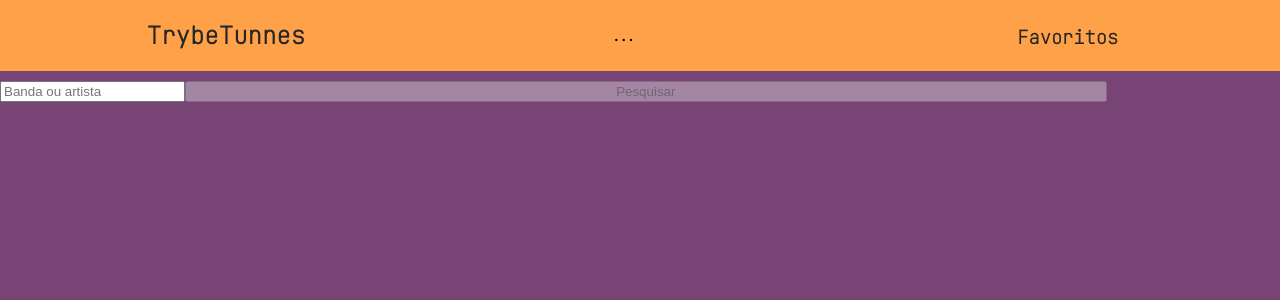
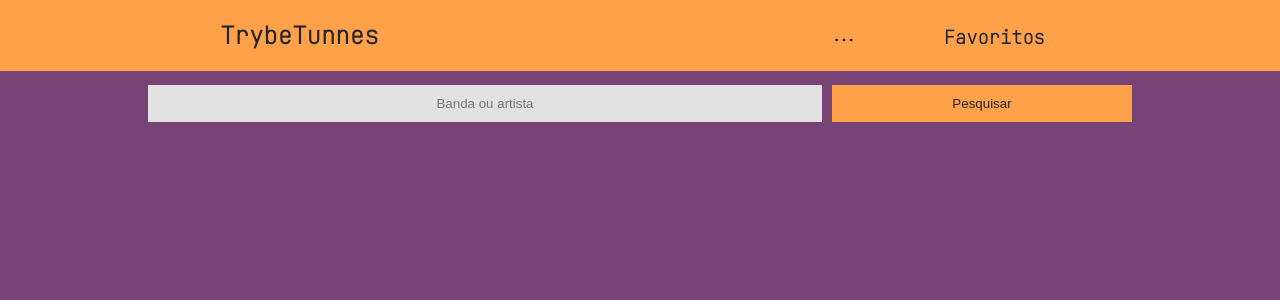
Before and after one commit to mabiiak/teste-trybetunes, a React (Create React App) app: page /search in a window 1280 px wide. Shown: the top 300 px of the page. Built offline with nearby package versions, Linux system fonts and the light colour scheme.

Commit message:
style: altera estilização dos card de busca

```diff
--- a/src/services/components/Header.js
+++ b/src/components/Header.js
@@ -1,8 +1,8 @@
 import React from 'react';
 import { Link } from 'react-router-dom';
 
-import { getUser } from '../userAPI';
-import Load from '../../pages/Load';
+import { getUser } from '../services/userAPI';
+import Load from '../pages/Load';
 
 import './header.css';
 
@@ -38,8 +38,8 @@ class Header extends React.Component {
         <Link to="/search">
           <h2> TrybeTunnes </h2>
         </Link>
+        <nav>
         { user ? <span></span> : <Load /> }
-        <nav>
           <Link to="/profile">
             <h3> { user } </h3>
           </Link>
--- a/src/css/search.css
+++ b/src/css/search.css
@@ -1,37 +1,74 @@
-/* .content {
-  margin-left: 30px;
+#search{
+  display: flex;
+  flex-direction: column;
 }
 
-.area-search {
+#results {
+  display: flex;
+  align-items: center;
+  justify-content: center;
+}
+
+#inputArtist {
+  background-color: #E1E1E1;
+  border: none;
+  height: 35px;
+  margin-right: 10px;
+  text-align: center;
+  width: 670px;
+}
+
+#results button {
+  height: 37px;
+  border: none;
+  color: #262626;
+  width: 300px;
+  background-color: #FFA149;;
+  margin-top: 14px;
+}
+
+.resume {
+  color: #FFA149;
+  font-size: 18px;
+  margin-top: 5px;
   text-align: center;
 }
 
-.allAbuns {
-  align-items: center;
-  align-self: center;
-  border: 1px solid rgb(63, 122, 122);
-  border-radius: 3px;
-  box-shadow: 5px 5px 10px rgb(167, 202, 202);
-  display: inline-flex;
-  flex-direction: column;
-  height: 150;
-  margin: 10px;
-  padding: 5px;
-  width: 180px;
+#renderAllAbuns {
+  display: flex;
+  flex-direction: row;
+  flex-wrap: wrap;
+  justify-content: space-around;
+  margin-left: 10%;
+  margin-right: 10%;
 }
 
-.allAbuns a, img {
-  color: black;
+.allAbuns{
+  align-items: center;
+  display: flex;
+  background-color: #E1E1E1;
+  border-radius: 5%;
+  flex-direction: column;
+  height: 350px;
+  padding-bottom: 15px;
+  margin: 10px;
+  width: 220px;
+}
+
+.allAbuns img {
   font-size: 15px;
-  margin-top: 15px;
-  padding: 2px;
+  padding: 25px;
+  width: 170px;
+  height: 170px;
+}
+
+.allAbuns p {
+  font-size: 16px;
+  text-decoration: none;
+  margin-left: 10%;
+  margin-right: 10%;
+}
+
+.allAbuns a {
   text-decoration: none;
 }
-
-.result {
-  text-align: center;
-}
-
-.search input {
-  height: 23px;
-} */
--- a/src/pages/Album.js
+++ b/src/pages/Album.js
@@ -1,9 +1,9 @@
 import React from 'react';
 import PropTypes from 'prop-types';
 import { addSong, getFavoriteSongs, removeSong } from '../services/favoriteSongsAPI';
-import Header from '../services/components/Header';
+import Header from '../components/Header';
 import getMusics from '../services/musicsAPI';
-import MusicCard from '../services/components/MusicCard';
+import MusicCard from '../components/MusicCard';
 import Load from './Load';
 import '../css/album.css';
 
--- a/src/pages/Favorites.js
+++ b/src/pages/Favorites.js
@@ -1,7 +1,7 @@
 import React from 'react';
-import Header from '../services/components/Header';
+import Header from '../components/Header';
 import { getFavoriteSongs, removeSong } from '../services/favoriteSongsAPI';
-import MusicCard from '../services/components/MusicCard';
+import MusicCard from '../components/MusicCard';
 import Load from './Load';
 import '../css/album.css';
 
--- a/src/pages/Profile.js
+++ b/src/pages/Profile.js
@@ -1,6 +1,6 @@
 import React from 'react';
 import { Link } from 'react-router-dom';
-import Header from '../services/components/Header';
+import Header from '../components/Header';
 import { getUser } from '../services/userAPI';
 import Load from './Load';
 import '../css/profile.css';
--- a/src/pages/ProfileEdit.js
+++ b/src/pages/ProfileEdit.js
@@ -1,6 +1,6 @@
 import React from 'react';
 import { Redirect } from 'react-router-dom';
-import Header from '../services/components/Header';
+import Header from '../components/Header';
 import { getUser, updateUser } from '../services/userAPI';
 import Load from './Load';
 import '../css/profile-edit.css';
--- a/src/pages/Search.js
+++ b/src/pages/Search.js
@@ -1,6 +1,6 @@
 import React from 'react';
 import { Link } from 'react-router-dom';
-import Header from '../services/components/Header';
+import Header from '../components/Header';
 import '../css/search.css';
 
 import searchAlbumsAPIs from '../services/searchAlbumsAPI';
@@ -57,15 +57,15 @@ class Search extends React.Component {
           key={ artistfind.collectionId }
           className="allAbuns"
         >
+          <Link
+            data-testid={ `link-to-album-${artistfind.collectionId}` }
+            to={ `/album/${artistfind.collectionId}` }
+          >
           <img
             alt={ artistfind.artistName }
             src={ artistfind.artworkUrl100 }
           />
 
-          <Link
-            data-testid={ `link-to-album-${artistfind.collectionId}` }
-            to={ `/album/${artistfind.collectionId}` }
-          >
             <p>
               { artistfind.collectionName }
             </p>
@@ -77,35 +77,31 @@ class Search extends React.Component {
 
     const result = (
       <div>
-        <p className="result">
+        <p className='resume'>
           Resultado de álbuns de:
           {` ${find}`}
         </p>
-        <div>
+        <div id="renderAllAbuns">
           { filterArtist }
         </div>
       </div>
     );
 
     return (
-      <div
-        data-testid="page-search"
-        className="search"
-      >
+      <div id="search">
         <Header />
-        <div className="area-search">
+        <div id="results">
           <label htmlFor="search">
             <input
               className="search"
-              data-testid="search-artist-input"
               type="text"
+              id='inputArtist'
               placeholder="Banda ou artista"
               onChange={ this.validadeButton }
               value={ nameFind }
             />
           </label>
           <button
-            data-testid="search-artist-button"
             type="submit"
             disabled={ offButton }
             onClick={ this.searchButton }
@@ -122,7 +118,7 @@ class Search extends React.Component {
           }
           {
             (waitAPI === 'ok' && artist.length === 0)
-            && <p> Nenhum álbum foi encontrado </p>
+            && <p className='resume'> Nenhum álbum foi encontrado </p>
           }
         </div>
       </div>
```
Also changed, not shown: src/css/login.css (+0 -8 lines), src/components/MusicCard.js (renamed from src/services/components/MusicCard.js), src/components/header.css (renamed from src/services/components/header.css), src/components/musicCard.css (renamed from src/services/components/musicCard.css).
